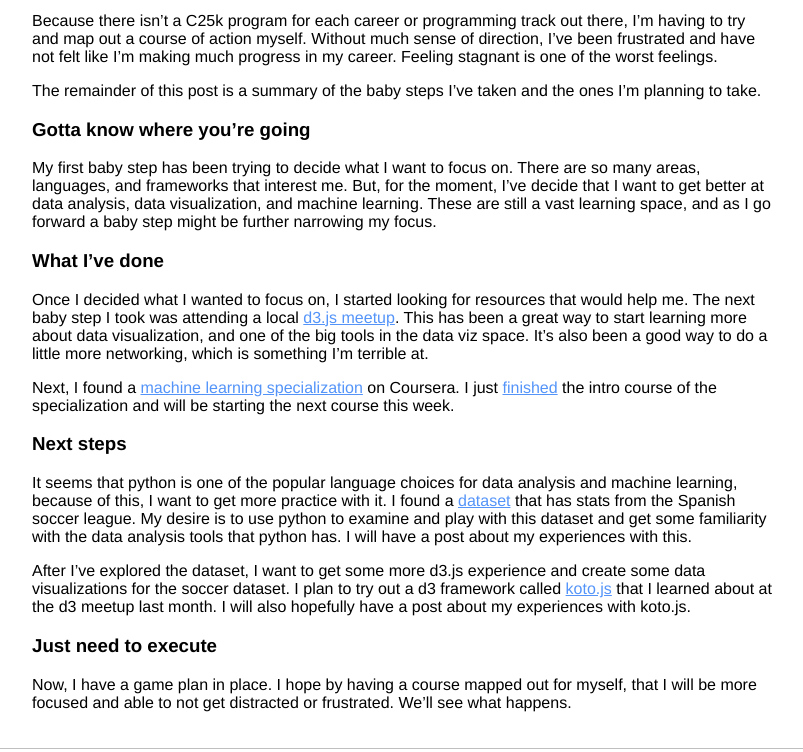
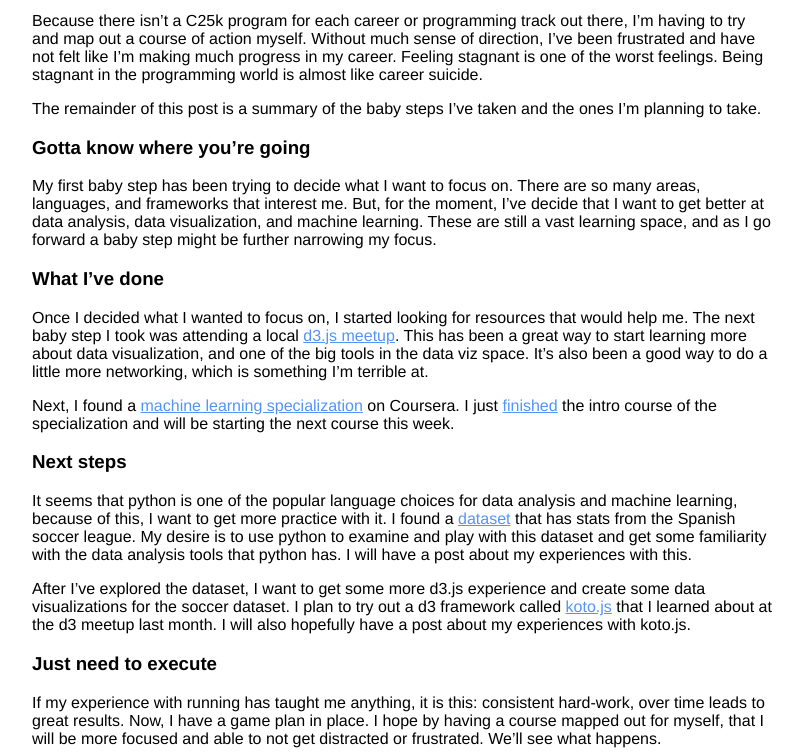
Before and after one commit to mattyb678/mattyb678.github.io, a Jekyll site: the page built from _posts/2015-11-29-baby-steps.md, in a window 1280 px wide and 1400 px high, scrolled down 270 px, cut to the strip 565-1317 px from the top of the window. Shown: the whole strip, without its empty margins (238-1041 px from the left). Built offline with Jekyll 4.4.1, drawn with Linux system fonts in a browser that asks for light colours; nearby versions of some CDN libraries; comment, search, counter and statistics services are not loaded.

Commit message:
Changed subtitle

```diff
--- a/_posts/2015-11-29-baby-steps.md
+++ b/_posts/2015-11-29-baby-steps.md
@@ -1,7 +1,7 @@
 ---
 layout: post
 title: "Baby Steps"
-subtitle: "Trying to get better at Data Analysis and Data Viz"
+subtitle: "Trying to level up my skills...a little bit at a time"
 date: 2015-11-29
 tags: career python data-analysis
 comments: true
@@ -17,7 +17,7 @@
 
 <iframe src="//giphy.com/embed/zrQXvLOHEYnTi" width="480" height="382" frameBorder="0" class="giphy-embed" allowFullScreen></iframe>
 
-Because there isn't a C25k program for each career or programming track out there, I'm having to try and map out a course of action myself. Without much sense of direction, I've been frustrated and have not felt like I'm making much progress in my career. Feeling stagnant is one of the worst feelings.
+Because there isn't a C25k program for each career or programming track out there, I'm having to try and map out a course of action myself. Without much sense of direction, I've been frustrated and have not felt like I'm making much progress in my career. Feeling stagnant is one of the worst feelings. Being stagnant in the programming world is almost like career suicide.
 
 The remainder of this post is a summary of the baby steps I've taken and the ones I'm planning to take.
 
@@ -39,4 +39,4 @@
 
 ### Just need to execute
 
-Now, I have a game plan in place. I hope by having a course mapped out for myself, that I will be more focused and able to not get distracted or frustrated. We'll see what happens.
+If my experience with running has taught me anything, it is this: consistent hard-work, over time leads to great results. Now, I have a game plan in place. I hope by having a course mapped out for myself, that I will be more focused and able to not get distracted or frustrated. We'll see what happens.
```
